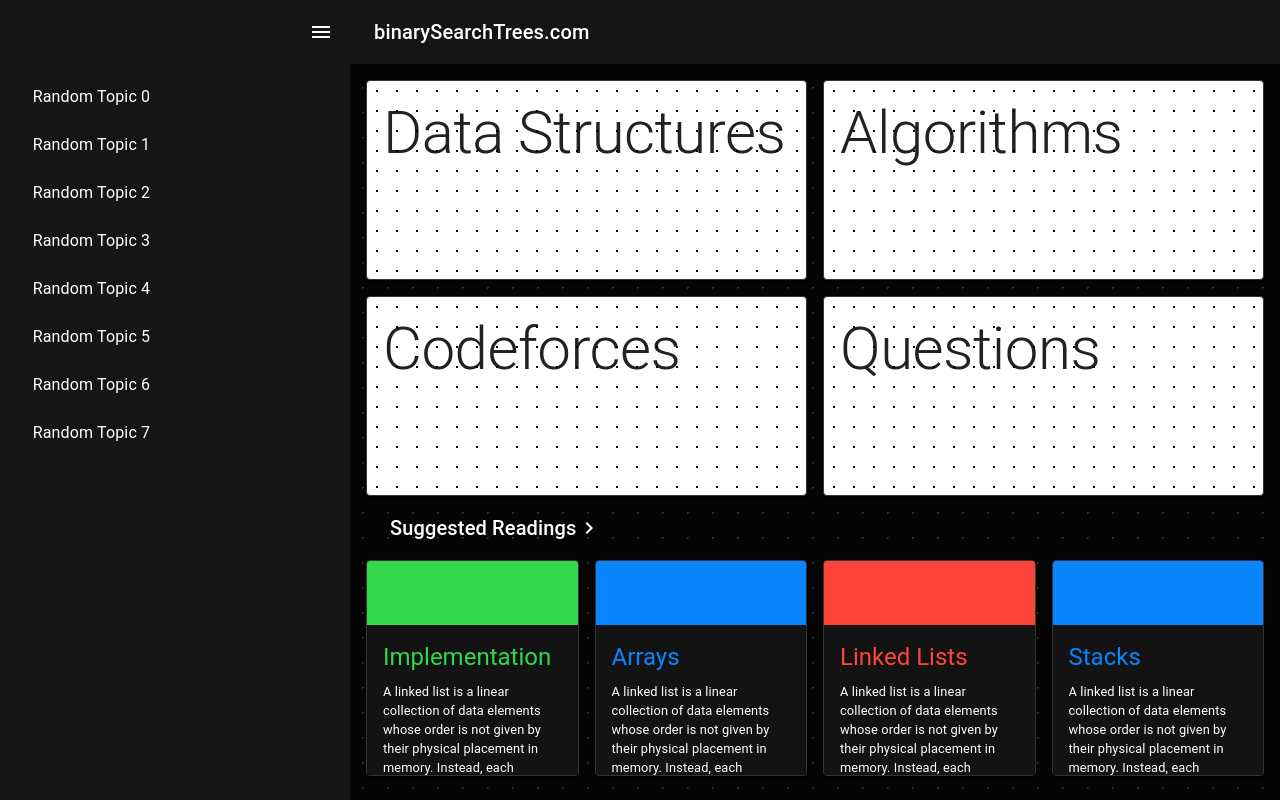
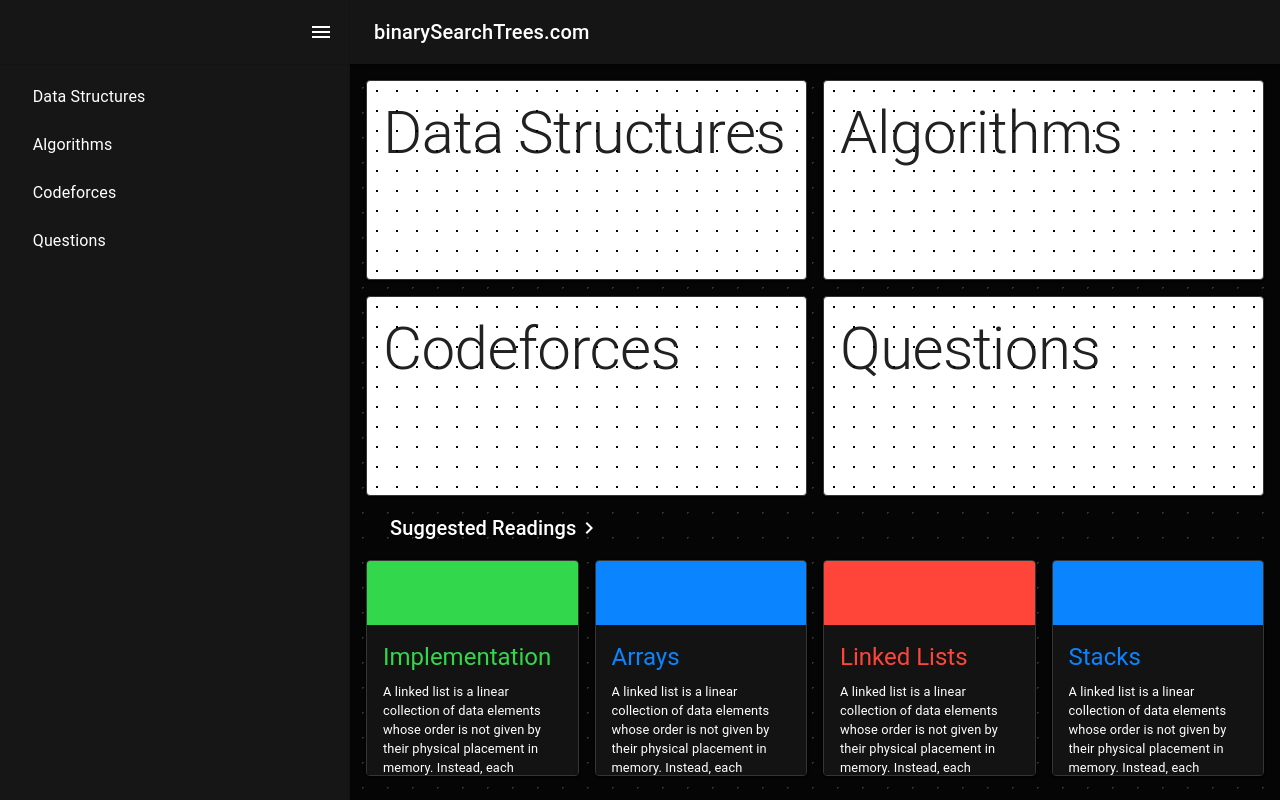
Before and after one commit to hmansh/algorithms, a React (Create React App) app: page /home in a window 1280 px wide. Both pictures are taken after a click on the button 44 px from the left and 32 px from the top of the page. Built offline with nearby package versions, Linux system fonts and the light colour scheme.

Commit message:
Completed Drawer for Dashboard

```diff
--- a/src/App.js
+++ b/src/App.js
@@ -14,6 +14,7 @@
 import View from "./components/View/View";
 import { MyList, AppBar, DrawerHeader, Main } from './components/CustomComponents/CustomComponents';
 import { BrowserRouter, Link } from 'react-router-dom';
+import { algorithmsTopics, dataStructureTopics} from './utils/staticData';
 
 const drawerWidth = 350;
 
@@ -21,9 +22,33 @@
 
   // const theme = useTheme();
   const [drawerOpen, setDrawerOpen] = React.useState(false);
+  const [currentTopic, setCurrentTopic] = React.useState('data-structures');
 
   const handleDrawerOperation = () => {
     setDrawerOpen(prev => !prev);
+  }
+
+  const handleCurrentTopic = (topic) => {
+    setCurrentTopic(topic);
+  }
+
+  const drawerData = {
+    'data-structures': {
+      name: 'Data Structures',
+      data: dataStructureTopics,
+    },
+    'algorithms': {
+      name: 'Algorithms',
+      data: algorithmsTopics
+    },
+    'codeforces': {
+      name: 'Codeforces',
+      data: []
+    },
+    'questions': {
+      name: 'Questions',
+      data: []
+    }
   }
 
   return (
@@ -47,7 +72,7 @@
                 <MenuIcon />
               </IconButton>
               <Link to="/home" style={{ textDecoration: 'none' }}>
-                <Typography variant="h6" noWrap component="div" style={{color: 'white'}} >
+                <Typography variant="h6" noWrap component="div" style={{ color: 'white' }} >
                   binarySearchTrees.com
                 </Typography>
               </Link>
@@ -74,15 +99,12 @@
             </DrawerHeader>
             <Divider />
             <MyList  >
-              {[
-                "Random Topic", "Random Topic",
-                "Random Topic", "Random Topic",
-                "Random Topic", "Random Topic",
-                "Random Topic", "Random Topic",
-              ].map((text, index) => (
-                <ListItem disableRipple button key={text}>
-                  <ListItemText primary={text + " " + index} />
-                </ListItem>
+              { Object.keys(drawerData).map((key, index) => (
+                <Link to='/topics' style={{textDecoration: 'none'}} onClick={() => handleCurrentTopic(key)}>
+                  <ListItem disableRipple button key={key}>
+                    <ListItemText primary={drawerData[key].name} />
+                  </ListItem>
+                </Link>
               ))}
             </MyList>
           </Drawer>
@@ -92,7 +114,10 @@
           }}>
             <DrawerHeader />
             <div className='view'>
-              <View />
+              <View
+                cardList={drawerData[currentTopic].data}
+                setCurrentTopic={setCurrentTopic}
+              />
             </div>
           </Main>
         </Box>
--- a/src/components/View/View.js
+++ b/src/components/View/View.js
@@ -6,22 +6,16 @@
     Route,
     Routes,
 } from "react-router-dom";
-import { dataStructureTopics, algorithmsTopics } from "../../utils/staticData";
 
-const topic = {
-    'data-structures': dataStructureTopics,
-    'algorithms': algorithmsTopics,
-}
+export default function View(props) {
 
-export default function View() {
-
-    const [currentTopic, setCurrentTopic] = useState('data-structures');
+    const { cardList, setCurrentTopic } = props;
 
     return (
         <div>
             <Routes>
                 <Route path="/home" element={<Dashboard setTopic={setCurrentTopic}/>} />
-                <Route path="/topics" element={<Grid cardList={topic[currentTopic] ? topic[currentTopic] : []}/>} />
+                <Route path="/topics" element={<Grid cardList={cardList}/>} />
                 <Route path="/blog" element={<Blog/>} />
             </Routes>
         </div>
--- a/src/utils/staticData.js
+++ b/src/utils/staticData.js
@@ -3,7 +3,7 @@
 export const dashboardCardsData = [
     {
         title: 'Data Structures',
-        slug: 'data-structures'
+        slug: 'data-structures',
     },
     {
         title: 'Algorithms',
```
